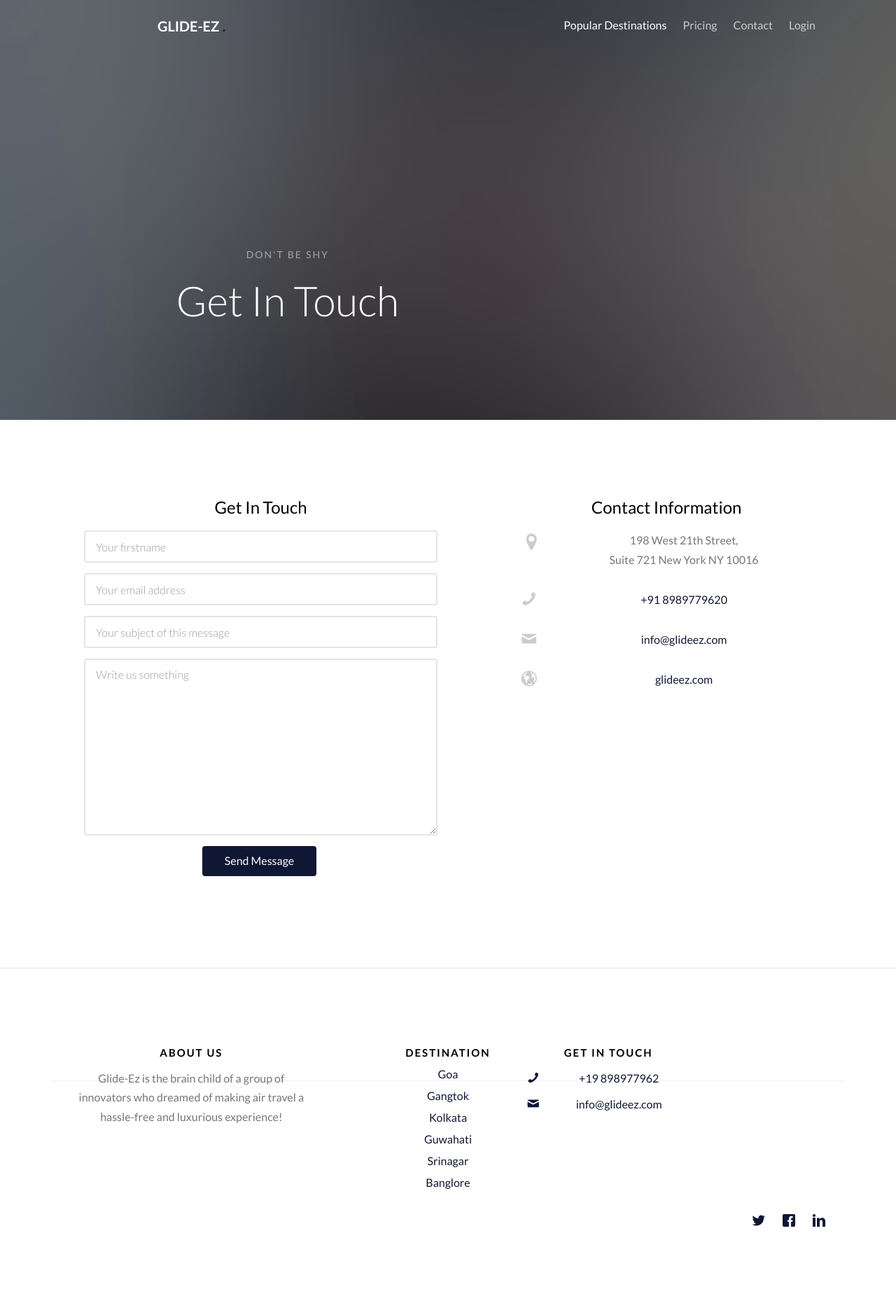
After one commit to aryan-1401/Glide-Ez_New, a Django app: page /contact in a window 1280 px wide. The commit adds this page. Shown: the whole page at 70% size. Run offline with Django 4.2, Linux system fonts and the light colour scheme; some libraries are stand-ins or nearby versions; some web fonts are replaced.

Commit message:
added contact page

```diff
--- /dev/null
+++ b/Glide_Ez_project/glideEz/templates/glideEz/contact.html
@@ -0,0 +1,274 @@
+<!DOCTYPE HTML>
+<html>
+	<head>
+	<meta charset="utf-8">
+	<meta http-equiv="X-UA-Compatible" content="IE=edge">
+	<title>Glide-Ez</title>
+	<meta name="viewport" content="width=device-width, initial-scale=1">
+
+  	<!-- Facebook and Twitter integration -->
+	<meta property="og:title" content=""/>
+	<meta property="og:image" content=""/>
+	<meta property="og:url" content=""/>
+	<meta property="og:site_name" content=""/>
+	<meta property="og:description" content=""/>
+	<meta name="twitter:title" content="" />
+	<meta name="twitter:image" content="" />
+	<meta name="twitter:url" content="" />
+	<meta name="twitter:card" content="" />
+
+	<link href="https://fonts.googleapis.com/css?family=Lato:300,400,700" rel="stylesheet">
+
+	<!-- Animate.css -->
+	<link rel="stylesheet" href="../../static/glideEz/css/animate.css">
+	<!-- Icomoon Icon Fonts-->
+	<link rel="stylesheet" href="../../static/glideEz/css/icomoon.css">
+	<!-- Themify Icons-->
+	<link rel="stylesheet" href="../../static/glideEz/css/themify-icons.css">
+	<!-- Bootstrap  -->
+	<link rel="stylesheet" href="../../static/glideEz/css/bootstrap.css">
+
+	<!-- Magnific Popup -->
+	<link rel="stylesheet" href="../../static/glideEz/css/magnific-popup.css">
+
+	<!-- Magnific Popup -->
+	<link rel="stylesheet" href="../../static/glideEz/css/bootstrap-datepicker.min.css">
+
+	<!-- Owl Carousel  -->
+	<link rel="stylesheet" href="../../static/glideEz/css/owl.carousel.min.css">
+	<link rel="stylesheet" href="../../static/glideEz/css/owl.theme.default.min.css">
+
+	<!-- Theme style  -->
+	<link rel="stylesheet" href="../../static/glideEz/css/style.css">
+
+	<!-- Modernizr JS -->
+	<script src="../../static/glideEz/js/modernizr-2.6.2.min.js"></script>
+	<!-- FOR IE9 below -->
+	<!--[if lt IE 9]>
+	<script src="../../static/glideEz/js/respond.min.js"></script>
+	<![endif]-->
+
+
+	</head>
+	<body>
+
+	<div class="gtco-loader"></div>
+
+	<div id="page">
+
+
+	<!-- <div class="page-inner"> -->
+		<nav class="gtco-nav" role="navigation">
+			<div class="gtco-container">
+
+				<div class="row">
+					<div class="col-sm-4 col-xs-12">
+						<div id="gtco-logo"><a href="{% url 'home' %}">Glide-Ez <em>.</em></a></div>
+					</div>
+					<div class="col-xs-8 text-right menu-1">
+						<ul>
+							<li class="active"><a href="{% url 'destination' %}">Popular Destinations</a></li>
+							<!-- <li class="has-dropdown">
+							<a href="#">Travel</a>
+							<ul class="dropdown">
+								<li><a href="#">D1</a></li>
+								<li><a href="#">D2</a></li>
+								<li><a href="#">D3</a></li>
+								<li><a href="#">D4</a></li>
+							</ul>
+						</li> -->
+							<li><a href="{% url 'pricing' %}">Pricing</a></li>
+							<li><a href="{% url 'contact' %}">Contact</a></li>
+							<li class="has-dropdown">
+								<a href="#">Login</a>
+								<ul class="dropdown">
+									<li><a href="{% url 'login_user' %}">As User</a></li>
+									<li><a href="{% url 'login_airline' %}">As Airline</a></li>
+
+								</ul>
+							</li>
+						</ul>
+					</div>
+				</div>
+
+			</div>
+		</nav>
+
+	<header id="gtco-header" class="gtco-cover gtco-cover-sm" role="banner" style="background-image: url(../../static/glideEz/images/img_bg_3.jpg)">
+		<div class="overlay"></div>
+		<div class="gtco-container">
+			<div class="row">
+				<div class="col-md-12 col-md-offset-0 text-left">
+					<div class="row row-mt-15em">
+
+						<div class="col-md-7 mt-text animate-box" data-animate-effect="fadeInUp">
+							<span class="intro-text-small">Don't be shy</span>
+							<h1>Get In Touch</h1>
+						</div>
+
+					</div>
+
+				</div>
+			</div>
+		</div>
+	</header>
+
+
+	<div class="gtco-section border-bottom">
+		<div class="gtco-container">
+			<div class="row">
+				<div class="col-md-12">
+					<div class="col-md-6 animate-box">
+					<h3>Get In Touch</h3>
+					<form>
+						<div class="row form-group">
+							<div class="col-md-12">
+								<label class="sr-only" for="name">Name</label>
+								<input type="text" id="name" name="visitor_name" class="form-control" placeholder="Your firstname">
+							</div>
+
+						</div>
+
+						<div class="row form-group">
+							<div class="col-md-12">
+								<label class="sr-only" for="email">Email</label>
+								<input type="text" id="email" name="visitor_email" class="form-control" placeholder="Your email address">
+							</div>
+						</div>
+
+						<div class="row form-group">
+							<div class="col-md-12">
+								<label class="sr-only" for="subject">Subject</label>
+								<input type="text" id="subject" name="email_title" class="form-control" placeholder="Your subject of this message">
+							</div>
+						</div>
+
+						<div class="row form-group">
+							<div class="col-md-12">
+								<label class="sr-only" for="message">Message</label>
+								<textarea name="message" id="message" name="visitor_message" cols="30" rows="10" class="form-control" placeholder="Write us something"></textarea>
+							</div>
+						</div>
+						<div class="form-group">
+							<input type="submit" value="Send Message" class="btn btn-primary">
+						</div>
+
+					</form>
+				</div>
+				<div class="col-md-5 col-md-push-1 animate-box">
+
+					<div class="gtco-contact-info">
+						<h3>Contact Information</h3>
+						<ul>
+							<li class="address">198 West 21th Street, <br> Suite 721 New York NY 10016</li>
+							<li class="phone"><a href="tel://1234567920">+91 8989779620</a></li>
+							<li class="email"><a href="mailto:info@glideez.com">info@glideez.com</a></li>
+							<li class="url"><a href="https://freehtml5.co">glideez.com</a></li>
+						</ul>
+					</div>
+
+
+				</div>
+				</div>
+			</div>
+		</div>
+	</div>
+
+	<footer id="gtco-footer" role="contentinfo">
+		<div class="gtco-container">
+			<div class="row row-p	b-md">
+				<div class="col-md-4">
+					<div class="gtco-widget">
+						<h3>About Us</h3>
+						<p>Glide-Ez is the brain child of a group of innovators who dreamed of making air travel a hassle-free and luxurious experience!</p>
+					</div>
+				</div>
+
+				<div class="col-md-2 col-md-push-1">
+					<div class="gtco-widget">
+						<h3>Destination</h3>
+						<ul class="gtco-footer-links">
+							<li><a href="#">Goa</a></li>
+							<li><a href="#">Gangtok</a></li>
+							<li><a href="#">Kolkata</a></li>
+							<li><a href="#">Guwahati</a></li>
+							<li><a href="#">Srinagar</a></li>
+							<li><a href="#">Banglore</a></li>
+						</ul>
+					</div>
+				</div>
+<!--
+				<div class="col-md-2 col-md-push-1">
+					<div class="gtco-widget">
+						<h3>Hotels</h3>
+	@@ -437,15 +459,14 @@ <h3>Hotels</h3>
+							<li><a href="#">BoraBora Hotel</a></li>
+						</ul>
+					</div>
+				</div> -->
+
+				<div class="col-md-3 col-md-push-1">
+					<div class="gtco-widget">
+						<h3>Get In Touch</h3>
+						<ul class="gtco-quick-contact">
+							<li><a href="#"><i class="icon-phone"></i> +19 898977962</a></li>
+							<li><a href="#"><i class="icon-mail2"></i> info@glideez.com</a></li>
+						</ul>
+					</div>
+				</div>
+
+
+			<div class="row copyright">
+				<div class="col-md-12">
+					<!-- <p class="pull-left">
+						<small class="block">&copy; 2016 Free HTML5. All Rights Reserved.</small>
+						<small class="block">Designed by <a href="https://freehtml5.co/" target="_blank">FreeHTML5.co</a> Demo Images: <a href="http://unsplash.com/" target="_blank">Unsplash</a></small>
+					</p> -->
+					<p class="pull-right">
+						<ul class="gtco-social-icons pull-right">
+							<li><a href="#"><i class="icon-twitter"></i></a></li>
+							<li><a href="#"><i class="icon-facebook"></i></a></li>
+							<li><a href="#"><i class="icon-linkedin"></i></a></li>
+						</ul>
+					</p>
+				</div>
+			</div>
+		</div>
+	</footer>
+	<!-- </div> -->
+
+	</div>
+
+	<div class="gototop js-top">
+		<a href="#" class="js-gotop"><i class="icon-arrow-up"></i></a>
+	</div>
+
+	<!-- jQuery -->
+	<script src="../../static/glideEz/js/jquery.min.js"></script>
+	<!-- jQuery Easing -->
+	<script src="../../static/glideEz/js/jquery.easing.1.3.js"></script>
+	<!-- Bootstrap -->
+	<script src="../../static/glideEz/js/bootstrap.min.js"></script>
+	<!-- Waypoints -->
+	<script src="../../static/glideEz/js/jquery.waypoints.min.js"></script>
+	<!-- Carousel -->
+	<script src="../../static/glideEz/js/owl.carousel.min.js"></script>
+	<!-- countTo -->
+	<script src="../../static/glideEz/js/jquery.countTo.js"></script>
+
+	<!-- Stellar Parallax -->
+	<script src="../../static/glideEz/js/jquery.stellar.min.js"></script>
+
+	<!-- Magnific Popup -->
+	<script src="../../static/glideEz/js/jquery.magnific-popup.min.js"></script>
+	<script src="../../static/glideEz/js/magnific-popup-options.js"></script>
+
+	<!-- Datepicker -->
+	<script src="../../static/glideEz/js/bootstrap-datepicker.min.js"></script>
+
+
+	<!-- Main -->
+	<script src="../../static/glideEz/js/main.js"></script>
+	</body>
+
+</html>
--- a/Glide_Ez_project/glideEz/templates/glideEz/destination.html
+++ b/Glide_Ez_project/glideEz/templates/glideEz/destination.html
@@ -80,7 +80,7 @@
 							</ul>
 						</li> -->
 							<li><a href="{% url 'pricing' %}">Pricing</a></li>
-							<li><a href="contact.html">Contact</a></li>
+							<li><a href="{% url 'contact' %}">Contact</a></li>
 							<li class="has-dropdown">
 								<a href="#">Login</a>
 								<ul class="dropdown">
--- a/Glide_Ez_project/glideEz/urls.py
+++ b/Glide_Ez_project/glideEz/urls.py
@@ -6,6 +6,7 @@ urlpatterns = [
     path("destination", views.destination_view, name="destination"),
     path("login_user", views.login_user_view, name="login_user"),
     path("login_airline", views.login_airline_view, name="login_airline"),
-    path("pricing", views.pricing_view, name="pricing")
+    path("pricing", views.pricing_view, name="pricing"),
+    path("contact", views.contact_view, name="contact")
 
 ]
--- a/Glide_Ez_project/glideEz/views.py
+++ b/Glide_Ez_project/glideEz/views.py
@@ -16,3 +16,6 @@ def login_airline_view(request):
 
 def pricing_view(request):
     return render(request, "glideEz/pricing.html")
+
+def contact_view(request):
+    return render(request, "glideEz/contact.html")
```
